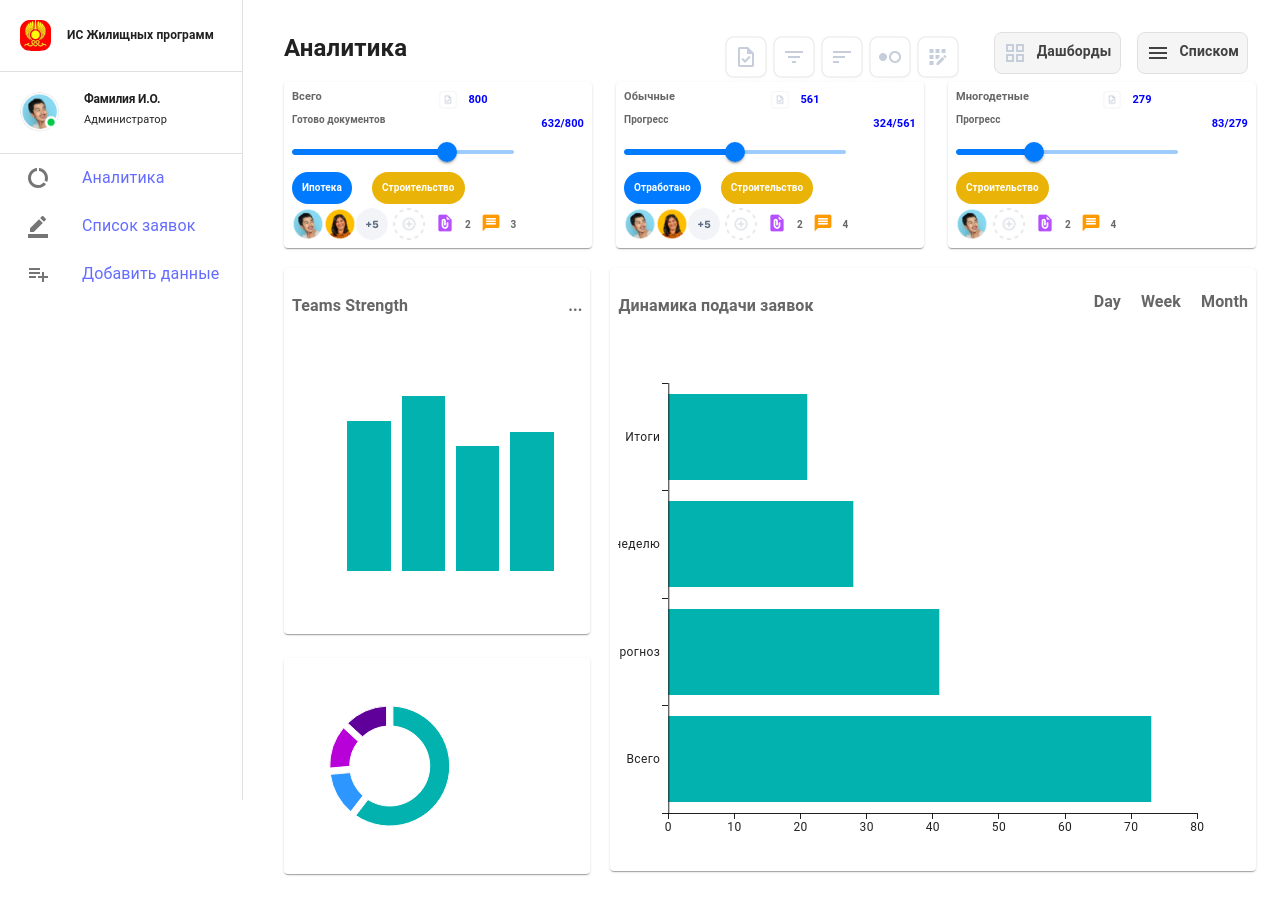
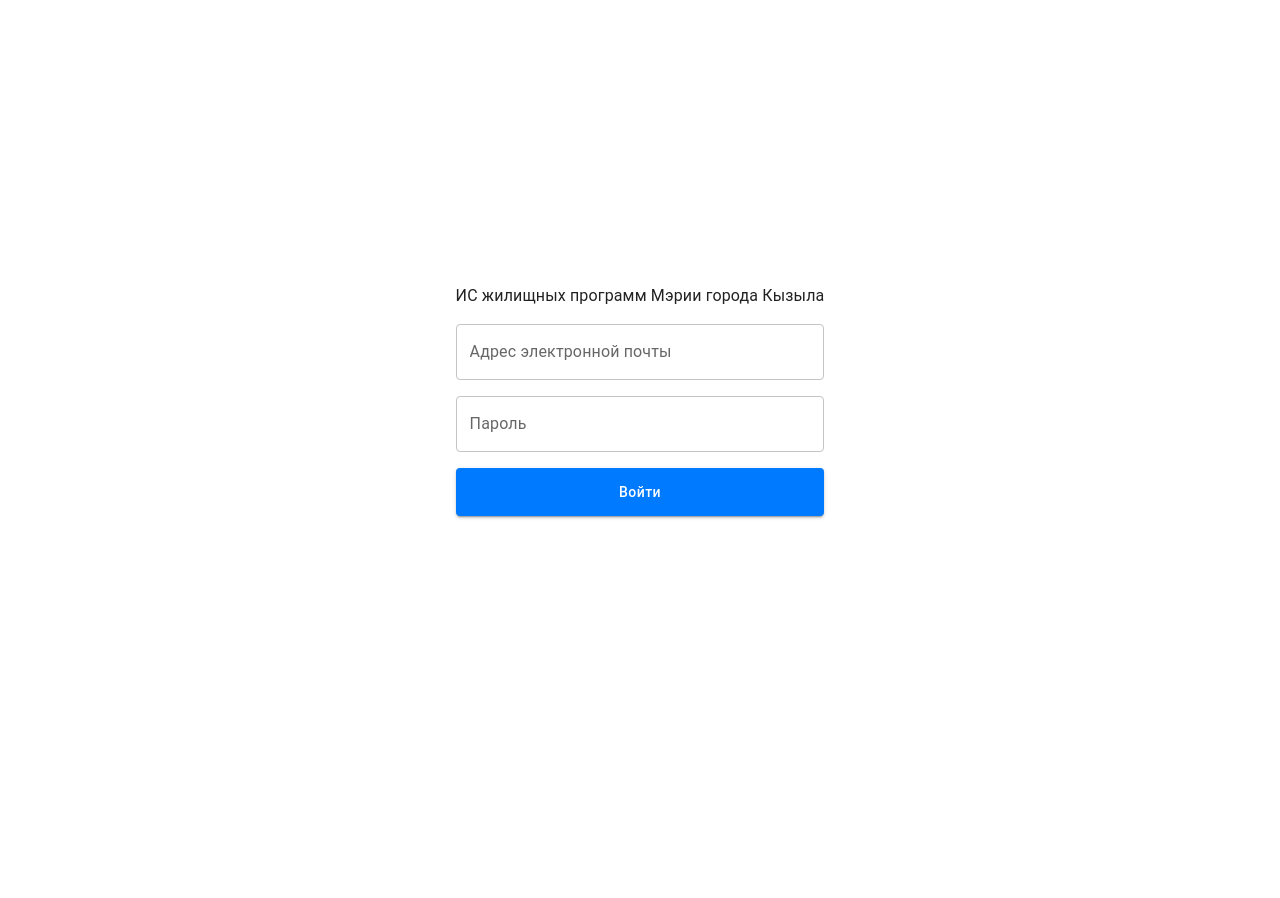
Before and after one commit to Ondar222/housing__admin, a React (Vite) app: page / in a window 1280 px wide. After the commit the page ends 800 px from the top, so only its background shows below. Built offline with nearby package versions, Linux system fonts and the light colour scheme.

Commit message:
auth mechanism completed

```diff
--- a/src/app/router/index.tsx
+++ b/src/app/router/index.tsx
@@ -1,4 +1,5 @@
 import {
+  Navigate,
   Route,
   Routes
 } from "react-router-dom";
@@ -6,16 +7,22 @@ import AnalyticsPage from "../../pages/Analytics";
 import { ListPage } from "../../pages/List";
 import EditPage from "../../pages/Edit";
 import NotFoundPage from "../../pages/404/404";
-// import App from "../../App";
+import AuthPage from "../../pages/Login/Login";
+import { useAppSelector } from "../../store/hooks/useAppDispatch";
 
-const Router = () =>
-  <Routes>
-    <Route path="/" element={<AnalyticsPage />} />
-    <Route path="/analytics" element={<AnalyticsPage />} />
-    <Route path="/list" element={<ListPage />} />
-    <Route path="/edit" element={<EditPage />} />
-    <Route path="/*" element={<NotFoundPage />} />
-  </Routes>
+const Router = () => {
+  const { isAuth } = useAppSelector((state) => state.auth)
+  return (
+    <Routes>
+      <Route path="/" element={<AuthPage />} />
+      <Route path="/analytics" element={isAuth ? <AnalyticsPage /> : <Navigate to={"/"} />} />
+      <Route path="/list" element={isAuth ? <ListPage /> : <Navigate to={"/"} />} />
+      <Route path="/edit" element={isAuth ? <EditPage /> : <Navigate to={"/"} />} />
+      <Route path="/*" element={<NotFoundPage />} />
+    </Routes>
+  )
+}
+
 
 
 export default Router;
--- a/src/components/Layout/Sidebar.tsx
+++ b/src/components/Layout/Sidebar.tsx
@@ -18,6 +18,7 @@ const Sidebar: FC<SidebarT> = () => {
         <Drawer
             variant="permanent"
             anchor="left"
+
             sx={{
                 width: drawerWidth,
             }}
--- /dev/null
+++ b/src/components/PrivateRoute/index.ts
@@ -0,0 +1 @@
+export { PrivateRoute } from "./PrivateRoute"
--- a/src/pages/Edit/index.tsx
+++ b/src/pages/Edit/index.tsx
@@ -4,7 +4,7 @@ import {
   ChildForm,
   SpouseForm,
 } from "../../components/ParticipantForm";
-import { Box, Button, Typography } from "@mui/material";
+import { Alert, Backdrop, Box, Button, CircularProgress, Snackbar, Typography } from "@mui/material";
 import { useEffect, useState } from "react";
 import { FamilyForm } from "../../components/FamilyForm";
 import { Participant, ParticipantFormData, ParticipantType } from "../../types/Participant";
@@ -29,12 +29,14 @@ export interface EditPageForm {
 }
 
 export default function EditPage() {
+  const [isResult, setIsResult] = useState<boolean>(false)
+  const [isDataLoading, setIsDataLoading] = useState<boolean>(false)
   const dispatch = useAppDispatch()
   const { housing_programs, isLoading } = useAppSelector((state) => state.housing_program)
   const [children, setChildren] = useState<Array<number> | undefined>(
     undefined
   );
-  const { register, unregister, handleSubmit, watch, control } = useForm<any>({
+  const { register, unregister, handleSubmit, watch, control, reset } = useForm<any>({
     defaultValues: {
       family: {
         isMarried: false,
@@ -117,7 +119,7 @@ export default function EditPage() {
 
     console.log(queueName)
     console.log(isLarge)
-
+    setIsDataLoading(true)
     await axios
       .post(`${import.meta.env.VITE_API}/items/participant`, data, {
         headers: {
@@ -126,8 +128,14 @@ export default function EditPage() {
       })
       .then((res) => {
         console.log(res);
+        setIsDataLoading(false)
+        setIsResult(true)
+        reset()
       })
-      .catch((e) => console.error(e));
+      .catch((e) => {
+        setIsDataLoading(false)
+        console.error(e)
+      });
   };
 
   const addChild = () =>
@@ -161,6 +169,30 @@ export default function EditPage() {
 
   return (
     <Layout>
+      <Snackbar
+        open={isResult}
+        autoHideDuration={2000}
+        onClose={() => setIsResult(false)}
+      >
+        <Alert
+          onClose={() => setIsResult(false)}
+
+          severity="success"
+          variant="filled"
+
+        >
+          Данные успешно отправлены
+        </Alert>
+      </Snackbar>
+
+      <Backdrop open={isDataLoading} sx={{
+        zIndex: 1900
+      }}>
+        <CircularProgress sx={{
+          zIndex: 2000
+        }} />
+      </Backdrop>
+
       <form onSubmit={handleSubmit(onSubmit)} style={{ display: "flex", flexDirection: "column", gap: "20px" }}>
         <ApplicationForm
           register={register}
--- /dev/null
+++ b/src/pages/Login/Login.tsx
@@ -0,0 +1,48 @@
+import { Button, Container, Stack, TextField, Typography } from '@mui/material'
+import axios from 'axios';
+import { SubmitHandler, useForm } from 'react-hook-form'
+import { useAppDispatch, } from '../../store/hooks/useAppDispatch';
+import { ApiResponse } from '../../types/Api';
+import { setCredentials } from '../../store/slices/auth';
+import { useNavigate } from 'react-router-dom';
+
+function AuthPage() {
+    const dispatch = useAppDispatch()
+    const { register, handleSubmit } = useForm<{ email: string; password: string }>()
+    const navigate = useNavigate()
+
+    const onSubmit: SubmitHandler<{ email: string; password: string }> = async (values) => {
+        await axios.post<ApiResponse<{ email: string; password: string }>>(`${import.meta.env.VITE_API}/auth/login`, {
+            ...values
+        })
+            .then((res) => {
+                console.log(res.data)
+                dispatch(setCredentials(res.data.data))
+                navigate('/edit')
+                return res
+            })
+    }
+
+    return (
+        <Container>
+            <Stack
+                justifyContent={"center"}
+                alignItems={"center"}
+                sx={{
+                    height: "100vh"
+                }}>
+                <form onSubmit={handleSubmit(onSubmit)}>
+                    <Stack direction={"column"} gap={2}>
+                        <Typography>ИС жилищных программ Мэрии города Кызыла</Typography>
+                        <TextField type='text' label="Адрес электронной почты" placeholder='example@mail.ru' {...register("email")} />
+                        <TextField type="password" label="Пароль" placeholder='******' {...register("password")} />
+                        <Button type="submit" variant="contained">Войти</Button>
+                    </Stack>
+                </form>
+            </Stack>
+
+        </Container>
+    )
+}
+
+export default AuthPage
--- a/src/store/index.ts
+++ b/src/store/index.ts
@@ -1,11 +1,13 @@
 import { configureStore } from "@reduxjs/toolkit"
-import ApplicationReducer from "./slices/application/ApplicationSlice"
-import HousingProgramReducer from "./slices/housing_program/HousingProgramSlice"
+import applicationReducer from "./slices/application/ApplicationSlice"
+import housingProgramReducer from "./slices/housing_program/HousingProgramSlice"
+import authReducer from "./slices/auth"
 
 const store = configureStore({
     reducer: {
-        application: ApplicationReducer,
-        housing_program: HousingProgramReducer
+        application: applicationReducer,
+        housing_program: housingProgramReducer,
+        auth: authReducer
     }
 })
 
--- /dev/null
+++ b/src/store/slices/auth/index.ts
@@ -0,0 +1,22 @@
+import { createSlice } from "@reduxjs/toolkit";
+
+const AuthStore = createSlice({
+    name: "auth",
+    initialState: {
+        isAuth: false,
+        access_token: "",
+        refresh_token: "",
+        expires: 9000
+    },
+    reducers: {
+        setCredentials: (state, action) => {
+            state.isAuth = true
+            state.access_token = action.payload.access_token
+            state.refresh_token = action.payload.access_token
+            state.expires = action.payload.expires
+        }
+    }
+})
+
+export const { setCredentials } = AuthStore.actions
+export default AuthStore.reducer
```
Also changed, not shown: src/App.css (deleted, +0 -35 lines), src/App.tsx (deleted, +0 -12 lines), src/components/PrivateRoute/PrivateRoute.tsx (added, +23 -0 lines).
